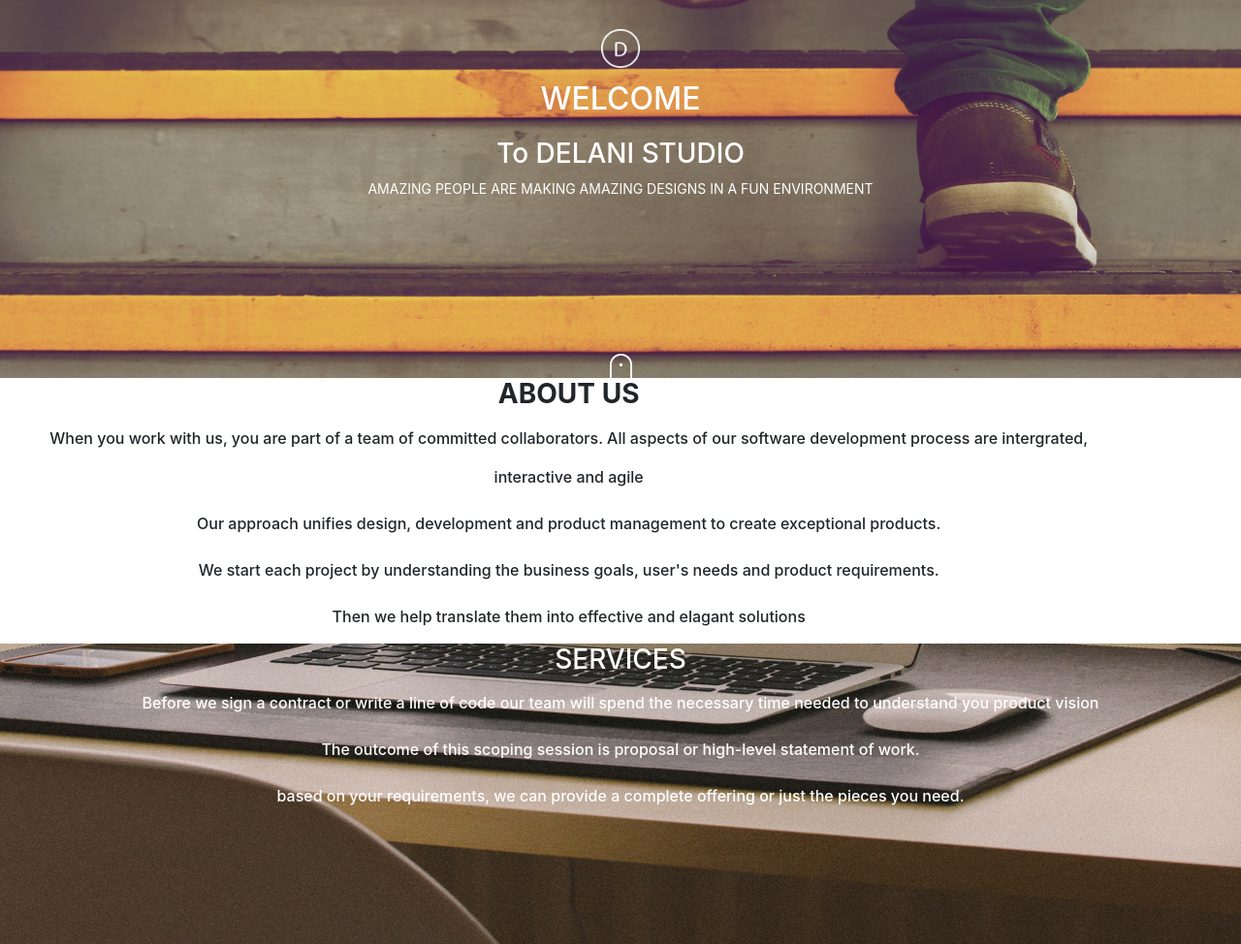
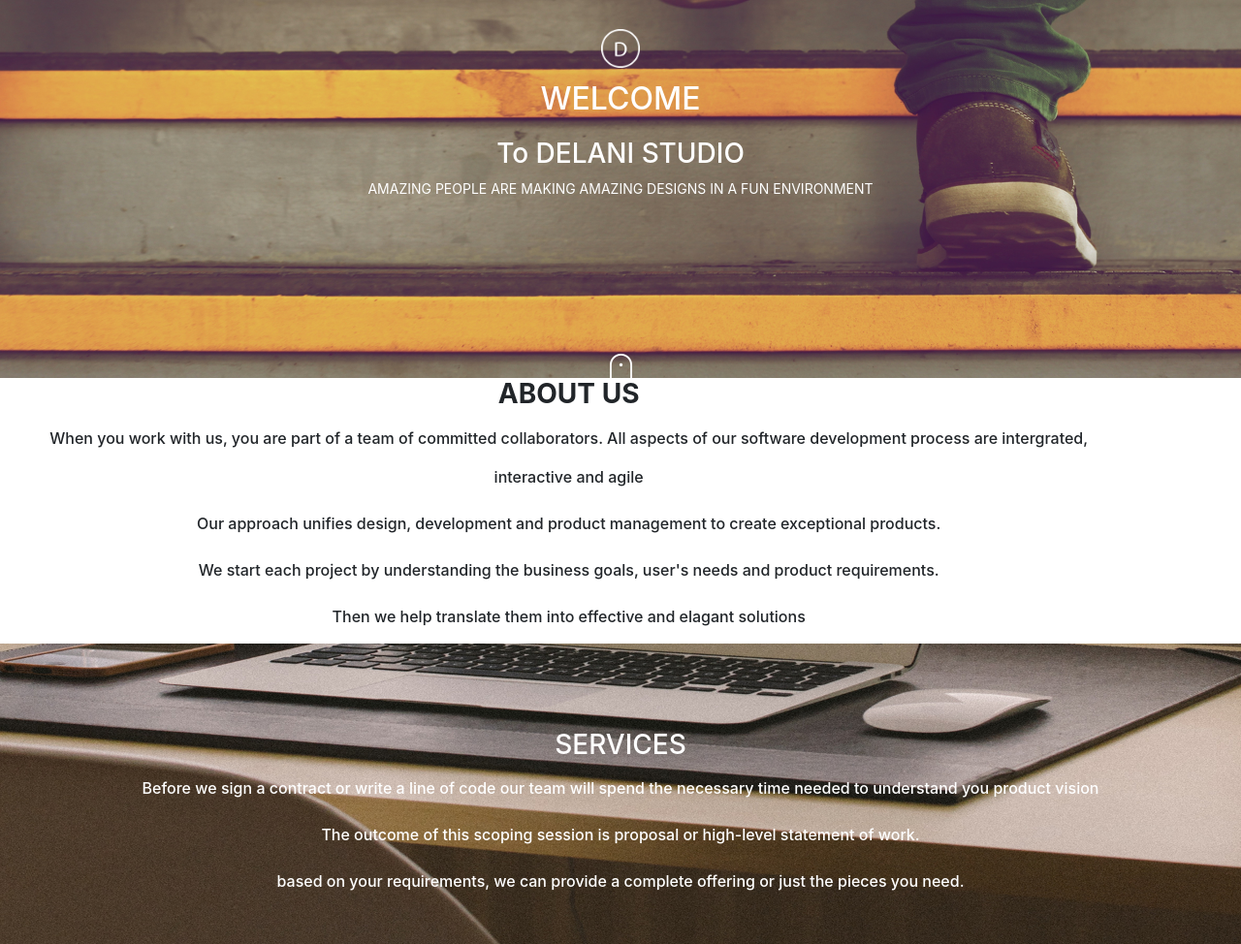
Before and after one commit to crispus-nj/Delani-Studio, a plain HTML site: page index.html in a window 1280 px wide. Shown: the part 210-1184 px from the top of the page at 97% size. Drawn offline with nearby package versions, Linux system fonts and the light colour scheme.

Commit message:
styled the sub-service section to margin top and bottom of 5.5rem and aligned text to center

```diff
--- a/index.css
+++ b/index.css
@@ -54,4 +54,6 @@ h6 {
     justify-content: center;
     align-items: center;
     color: white;
+    margin: 5.5rem 0;
+    text-align: center;
 }
```
